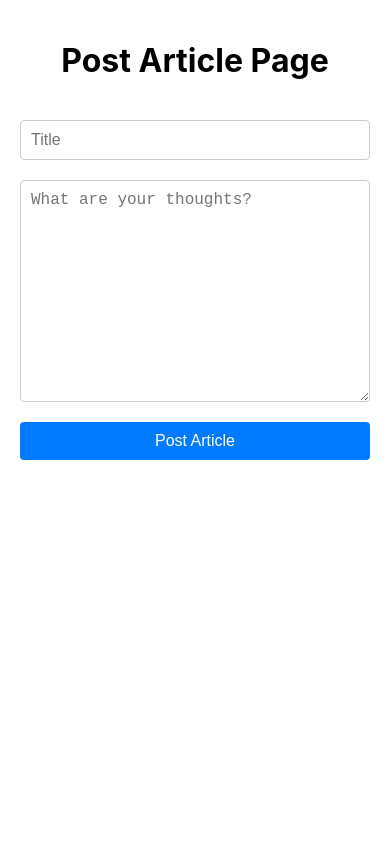
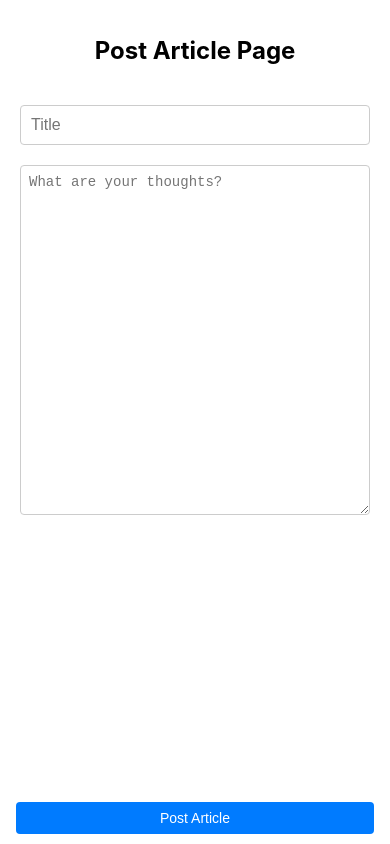
Before and after one commit to johnphilliplee/blog-platform-react, a React (Create React App) app: page /post-article in a window 390 px wide. Built offline with nearby package versions, Linux system fonts and the light colour scheme.

Commit message:
Make PostArticle page mobile-responsive

```diff
--- a/src/pages/PostArticlePage/index.css
+++ b/src/pages/PostArticlePage/index.css
@@ -41,3 +41,29 @@
 #contentArea {
     height: 200px; /* Adjust the height as needed */
 }
+
+/* Mobile responsive adjustments */
+@media (max-width: 600px) {
+    .post-article-form textarea, .post-article-form button {
+        margin-bottom: 10px;
+        padding: 8px;
+        font-size: 14px;
+        box-sizing: border-box;
+    }
+
+    #contentArea {
+        height: 350px;
+    }
+
+    .post-article-form button {
+        position: fixed;
+        bottom: 0;
+        left: 16px; /* Adjust these values as needed for desired padding */
+        right: 16px;
+        z-index: 1000;
+    }
+
+    .post-article-title {
+        font-size: 24px;
+    }
+}
```
